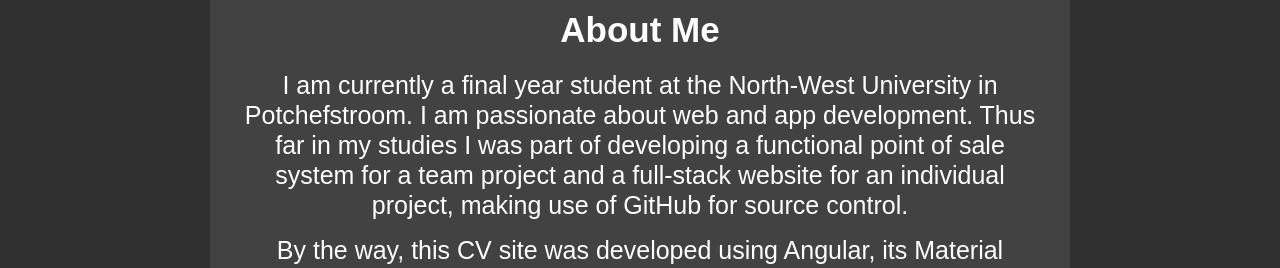
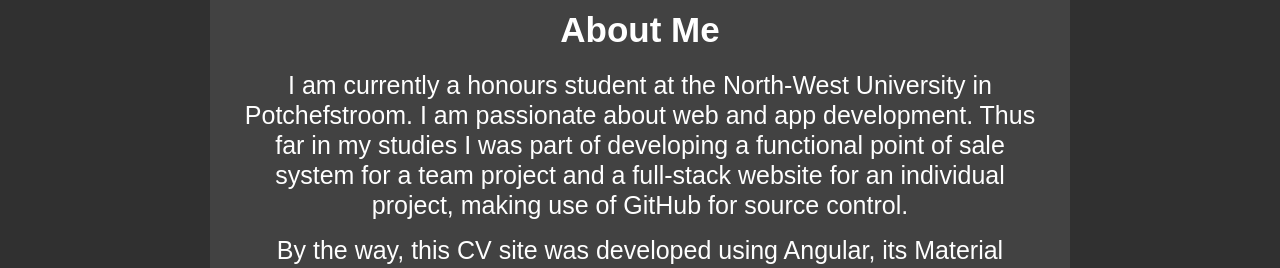
Before and after one commit to InactiveElement/InactiveElement.github.io, an Angular app: page / in a window 1280 px wide. Shown: the part 408-676 px from the top of the page. Built offline with nearby package versions, Linux system fonts and the light colour scheme.

Commit message:
About section

```diff
--- a/src/app/landing-page/landing-page.component.html
+++ b/src/app/landing-page/landing-page.component.html
@@ -13,7 +13,7 @@
                 </div>
                 <div class="about">
                         <div style="font-size: 35px; padding-bottom: 30px; font-weight: bold;" >About Me</div>
-                        <div class="text-container" style="font-size: 25px;" >I am currently a final year student at the North-West University in Potchefstroom. I am passionate about
+                        <div class="text-container" style="font-size: 25px;" >I am currently a honours student at the North-West University in Potchefstroom. I am passionate about
                             web and app development. Thus far in my studies I was part of developing a functional point of sale system for a team project and a full-stack website for
                             an individual project, making use of GitHub for source control.
                         </div>
```
